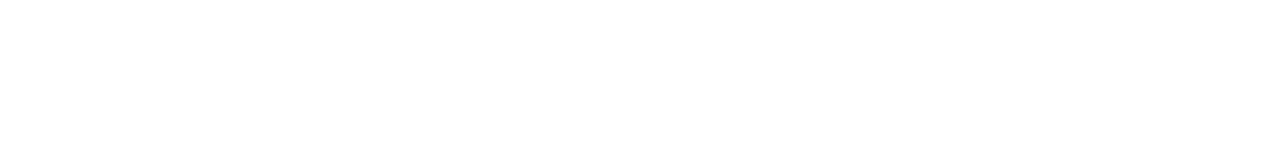
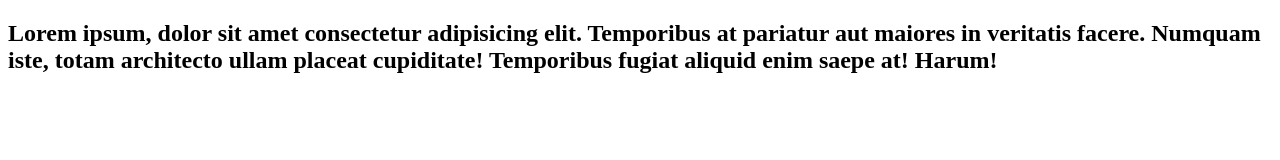
Before and after one commit to Degamer13/mi-primer-repot, a plain HTML site: page nosotros.html in a window 1280 px wide. Drawn offline with Linux system fonts and the light colour scheme.

Commit message:
cambie nosotros

```diff
--- a/nosotros.html
+++ b/nosotros.html
@@ -6,6 +6,6 @@
     <title>Document</title>
 </head>
 <body>
-
+    <h2>Lorem ipsum, dolor sit amet consectetur adipisicing elit. Temporibus at pariatur aut maiores in veritatis facere. Numquam iste, totam architecto ullam placeat cupiditate! Temporibus fugiat aliquid enim saepe at! Harum!</h2>
 </body>
 </html>
```
